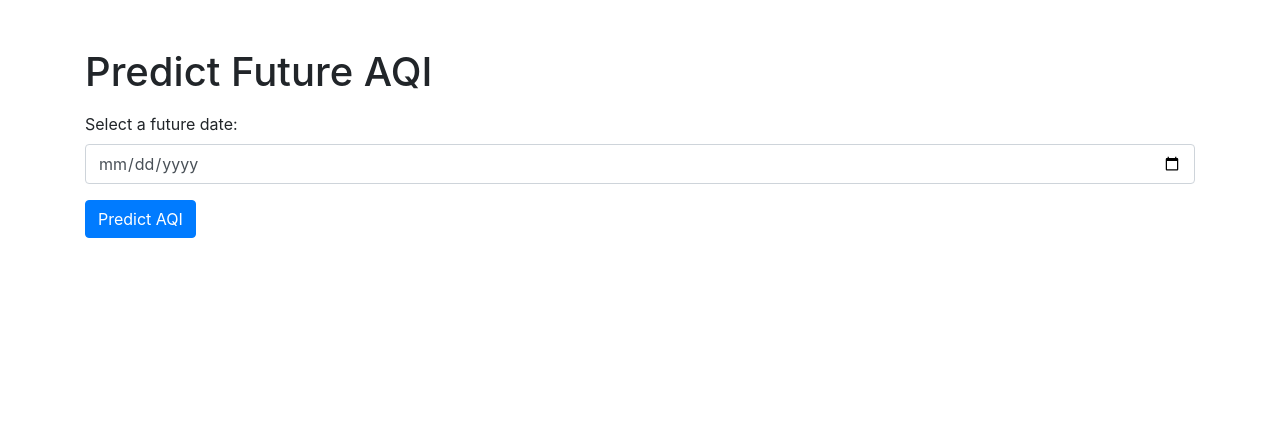
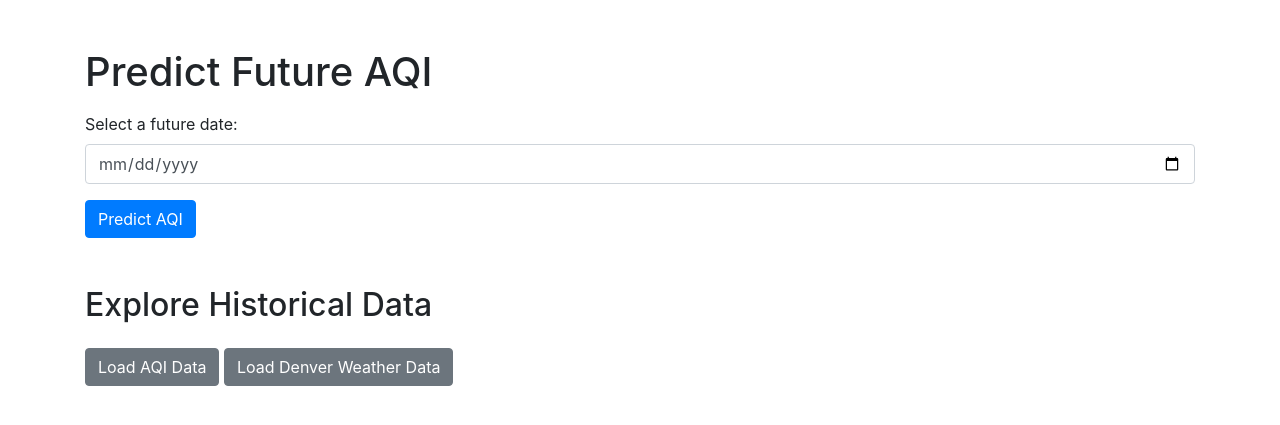
Before and after one commit to cberg5/DenverAQIPrediction, a Flask app: page / in a window 1280 px wide. Shown: the top 425 px of the page. Run offline with Flask 3, Linux system fonts and the light colour scheme; parts of the project's set-up code (start-up, migrations or seed data) failed here and were passed over; some libraries are stand-ins or nearby versions.

Commit message:
added data view buttons

```diff
--- a/web_app/routes.py
+++ b/web_app/routes.py
@@ -14,7 +14,9 @@ main = Blueprint('main', __name__)
 
 bucket_name = 'weather-aqi-data-storage'
 model_file_path = 'models/trained_model.pkl'
-historical_data_file_path = 'merged_weather_aqi_2014_2024.csv'  # Updated path
+aqi_data_file_path = 'combined_aqi_2014_2024.csv'  # AQI data file in GCS
+weather_data_file_path = 'denver_weather_2014_2024.csv'  # Denver weather data file in GCS
+historical_data_file_path = 'merged_weather_aqi_2014_2024.csv'  # Historical data for prediction
 
 def download_file_from_gcs(bucket_name, file_path):
     credentials_json = os.getenv('GOOGLE_APPLICATION_CREDENTIALS')
@@ -41,21 +43,17 @@ def load_model_from_gcs(bucket_name, model_file_path):
     model = joblib.load(io.BytesIO(model_data))
     return model
 
-def load_historical_data_from_gcs(bucket_name, historical_data_file_path):
-    data = download_file_from_gcs(bucket_name, historical_data_file_path)
-    historical_data = pd.read_csv(io.StringIO(data.decode('utf-8')))
-    historical_data['datetime'] = pd.to_datetime(historical_data['datetime'])
-    historical_data['day_of_year'] = historical_data['datetime'].dt.dayofyear
-    return historical_data
+def load_csv_from_gcs(bucket_name, file_path):
+    data = download_file_from_gcs(bucket_name, file_path)
+    df = pd.read_csv(io.StringIO(data.decode('utf-8')))
+    return df
 
 model = load_model_from_gcs(bucket_name, model_file_path)
-historical_data = load_historical_data_from_gcs(bucket_name, historical_data_file_path)
+historical_data = load_csv_from_gcs(bucket_name, historical_data_file_path)
 
 def prepare_input_data(selected_date):
     date_obj = datetime.strptime(selected_date, '%Y-%m-%d')
-
     day_of_year = date_obj.timetuple().tm_yday
-
     historical_day_data = historical_data[historical_data['day_of_year'] == day_of_year]
 
     numeric_columns = historical_day_data.select_dtypes(include=[np.number])
@@ -105,3 +103,17 @@ def predict():
     prediction = float(prediction)
 
     return jsonify({'aqi_prediction': prediction})
+
+# Route to load AQI data from GCS
+@main.route('/load_aqi_data', methods=['GET'])
+def load_aqi_data():
+    aqi_data = load_csv_from_gcs(bucket_name, aqi_data_file_path)
+    aqi_data_json = aqi_data.head(100).to_dict(orient='records')  # Limit to 100 rows for simplicity
+    return jsonify(aqi_data_json)
+
+# Route to load Denver weather data from GCS
+@main.route('/load_weather_data', methods=['GET'])
+def load_weather_data():
+    weather_data = load_csv_from_gcs(bucket_name, weather_data_file_path)
+    weather_data_json = weather_data.head(100).to_dict(orient='records')  # Limit to 100 rows for simplicity
+    return jsonify(weather_data_json)
--- a/web_app/templates/index.html
+++ b/web_app/templates/index.html
@@ -3,7 +3,7 @@
 <head>
     <meta charset="UTF-8">
     <meta name="viewport" content="width=device-width, initial-scale=1.0">
-    <title>Future AQI Prediction</title>
+    <title>Future AQI Prediction and Data Explorer</title>
     <link rel="stylesheet" href="https://maxcdn.bootstrapcdn.com/bootstrap/4.0.0/css/bootstrap.min.css">
 </head>
 <body>
@@ -17,11 +17,20 @@
             <button type="submit" class="btn btn-primary">Predict AQI</button>
         </form>
         <div id="result" class="mt-4"></div>
+
+        <h2 class="mt-5">Explore Historical Data</h2>
+        <button id="load-aqi-data" class="btn btn-secondary mt-3">Load AQI Data</button>
+        <button id="load-weather-data" class="btn btn-secondary mt-3">Load Denver Weather Data</button>
+
+        <div id="dataset-table" class="mt-4">
+            <!-- Dataset will be populated here -->
+        </div>
     </div>
 
     <script src="https://code.jquery.com/jquery-3.3.1.min.js"></script>
     <script>
         $(document).ready(function() {
+            // Predict AQI for a selected future date
             $('#aqi-form').on('submit', function(e) {
                 e.preventDefault();
                 let selected_date = $('#selected_date').val();
@@ -34,6 +43,48 @@
                     }
                 });
             });
+
+            // Load AQI data from Google Cloud
+            $('#load-aqi-data').on('click', function() {
+                $.ajax({
+                    url: '/load_aqi_data',
+                    method: 'GET',
+                    success: function(data) {
+                        displayTable(data);
+                    }
+                });
+            });
+
+            // Load Denver weather data from Google Cloud
+            $('#load-weather-data').on('click', function() {
+                $.ajax({
+                    url: '/load_weather_data',
+                    method: 'GET',
+                    success: function(data) {
+                        displayTable(data);
+                    }
+                });
+            });
+
+            // Function to display the data in a table format
+            function displayTable(data) {
+                let table = '<table class="table table-bordered"><thead><tr>';
+                // Dynamically add column headers
+                for (let key in data[0]) {
+                    table += `<th>${key}</th>`;
+                }
+                table += '</tr></thead><tbody>';
+                // Dynamically add data rows
+                data.forEach(row => {
+                    table += '<tr>';
+                    for (let key in row) {
+                        table += `<td>${row[key]}</td>`;
+                    }
+                    table += '</tr>';
+                });
+                table += '</tbody></table>';
+                $('#dataset-table').html(table);
+            }
         });
     </script>
 </body>
```
Also changed, not shown: web_app/templates/datasets.html (added, +10 -0 lines).
